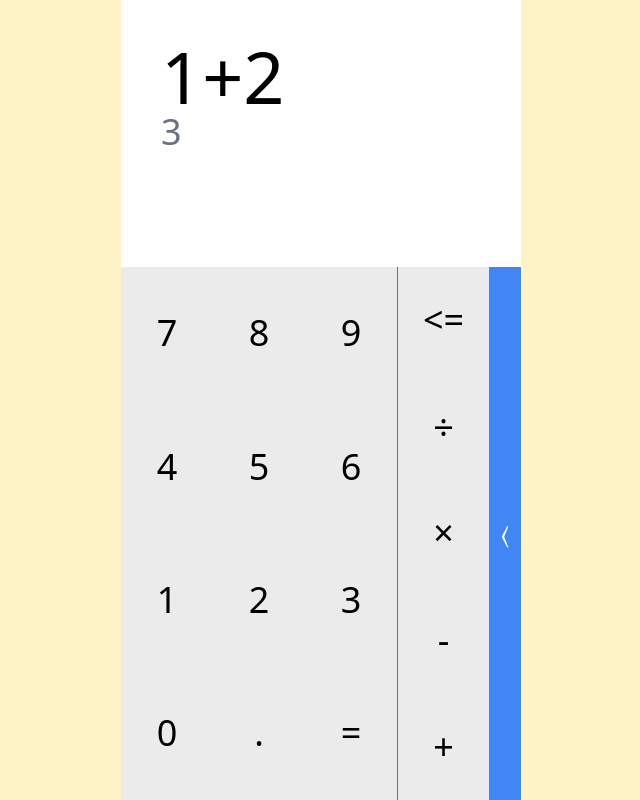
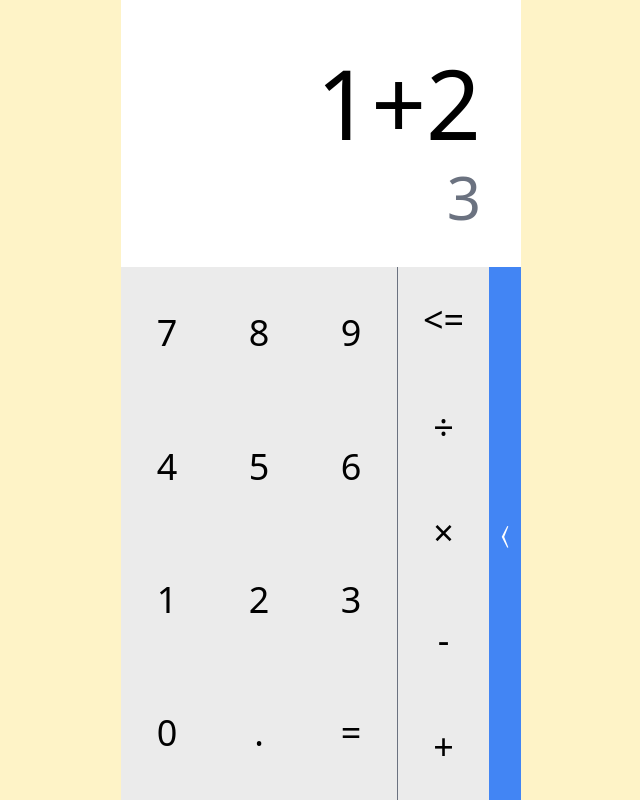
Before and after one commit to brandedcow/calculator-vue, a Vue app: page / in a window 1280 px wide. Shown: the whole page, without its empty margins (319-959 px from the left). Built offline with nearby package versions, Linux system fonts and the light colour scheme.

Commit message:
right align calc screen text

```diff
--- a/src/components/Calculator.vue
+++ b/src/components/Calculator.vue
@@ -1,8 +1,12 @@
 <template>
   <div class="bg-primary-button h-full w-hscreen/2">
     <div class="bg-primary h-1/3 flex flex-col p-10">
-      <div class="text-7xl text-primary-text">1+2</div>
-      <div class="text-4xl text-gray-500">3</div>
+      <div
+        class="text-8xl text-primary-text flex-grow flex justify-end items-center"
+      >
+        1+2
+      </div>
+      <div class="text-6xl text-gray-500 text-right">3</div>
     </div>
     <div class="flex flex-grow h-2/3">
       <div class="w-full h-full divide-x divide-gray-500 flex">
--- a/src/utils/themes.js
+++ b/src/utils/themes.js
@@ -37,7 +37,6 @@ export function applyTheme(themeType) {
   const root = document.documentElement;
 
   Object.keys(theme).forEach(property => {
-    console.log(property, theme[property])
     root.style.setProperty(property, theme[property])
   })
 }
@@ -50,18 +49,14 @@ export default function setupThemeChanger() {
   next7.setMilliseconds(0)
 
   if (currentHour >= 7 && currentHour < 19) {
-    console.log('Changing Theme To Light')
     applyTheme('light')
     next7.setHours(19)
   } else {
-    console.log('Changing Theme to Dark')
     applyTheme('dark')
     next7.setHours(7)
   }
 
   const timeUntilNext7 = next7.getTime() - new Date().getTime()
 
-  console.log(timeUntilNext7)
-
   setTimeout(setupThemeChanger, timeUntilNext7)
 }
```
